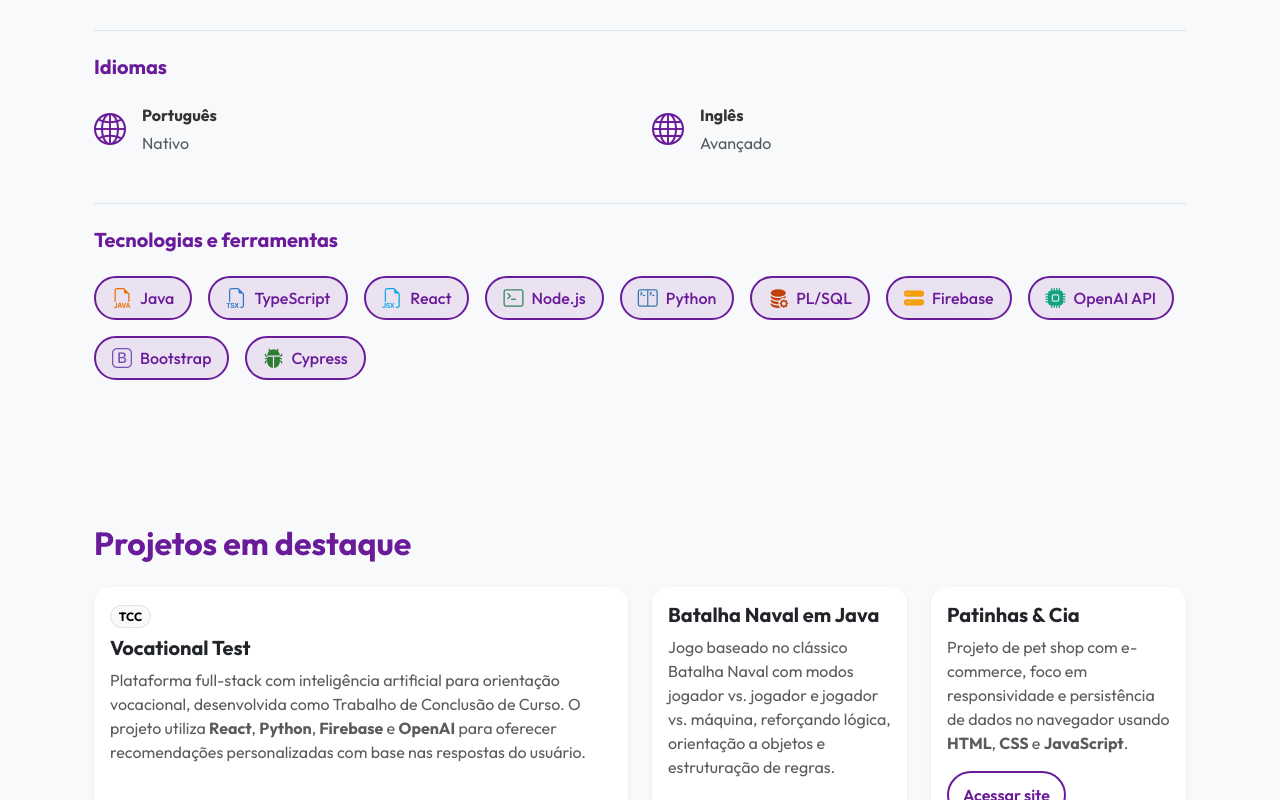
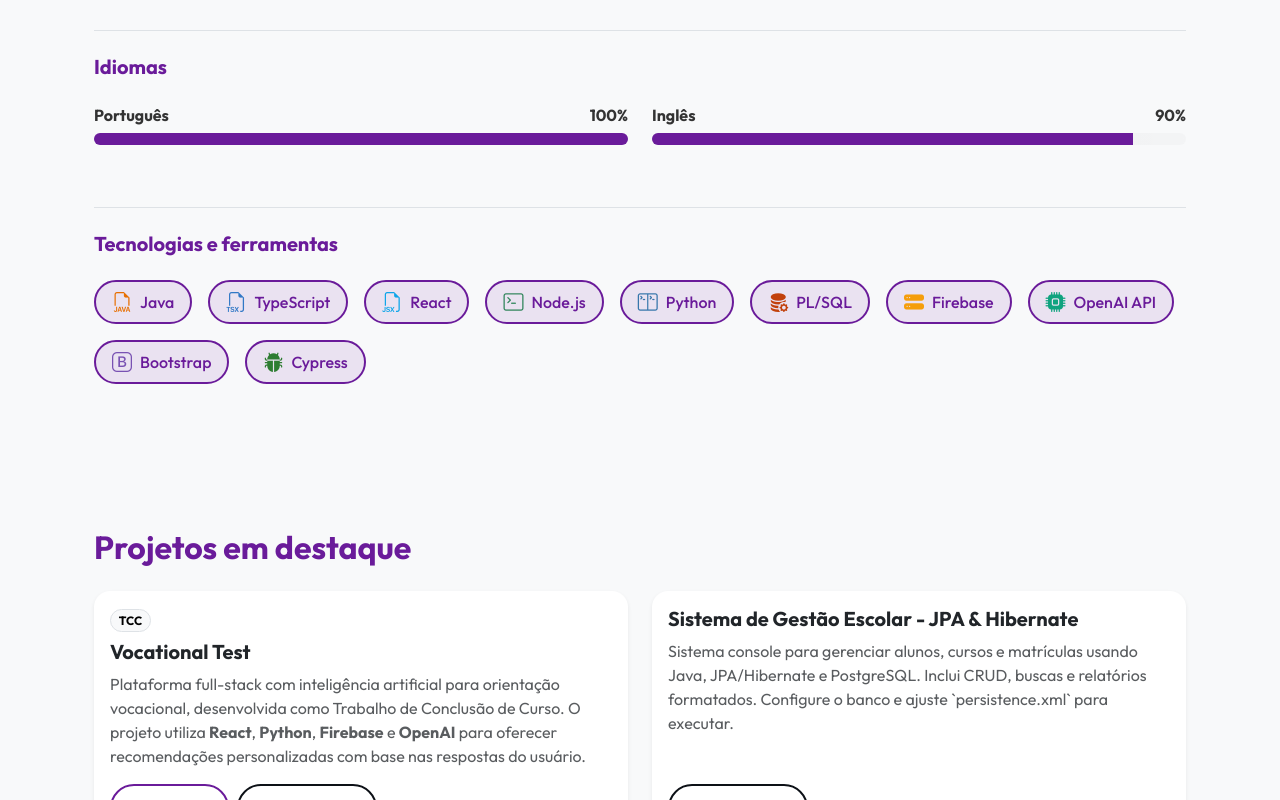
Before and after one commit to eduarda-guimaraes/portfolio-pessoal, a React (Vite) app: page / in a window 1280 px wide. Shown: the part 680-1480 px from the top of the page. Built offline with nearby package versions, Linux system fonts and the light colour scheme.

Commit message:
feat: add skill and style bars for language display

```diff
--- a/src/i18n.js
+++ b/src/i18n.js
@@ -31,71 +31,23 @@ const resources = {
       languages: {
         title: 'Idiomas',
         items: [
-          {
-            name: 'Português',
-            level: 'Nativo',
-            icon: 'globe2',
-          },
-          {
-            name: 'Inglês',
-            level: 'Avançado',
-            icon: 'globe',
-          },
+          { name: 'Português', level: 'Nativo', icon: 'globe2' },
+          { name: 'Inglês', level: 'Avançado', icon: 'globe' },
         ],
       },
       technologies: {
         title: 'Tecnologias e ferramentas',
         items: [
-          {
-            name: 'Java',
-            icon: 'filetype-java',
-            color: '#e76f00',
-          },
-          {
-            name: 'TypeScript',
-            icon: 'filetype-tsx',
-            color: '#3178c6',
-          },
-          {
-            name: 'React',
-            icon: 'filetype-jsx',
-            color: '#0ea5e9',
-          },
-          {
-            name: 'Node.js',
-            icon: 'terminal',
-            color: '#2f855a',
-          },
-          {
-            name: 'Python',
-            icon: 'terminal-split',
-            color: '#3776ab',
-          },
-          {
-            name: 'PL/SQL',
-            icon: 'database-fill-gear',
-            color: '#c2410c',
-          },
-          {
-            name: 'Firebase',
-            icon: 'hdd-stack-fill',
-            color: '#f59e0b',
-          },
-          {
-            name: 'OpenAI API',
-            icon: 'cpu-fill',
-            color: '#10a37f',
-          },
-          {
-            name: 'Bootstrap',
-            icon: 'bootstrap',
-            color: '#7952b3',
-          },
-          {
-            name: 'Cypress',
-            icon: 'bug-fill',
-            color: '#2e7d32',
-          },
+          { name: 'Java', icon: 'filetype-java', color: '#e76f00' },
+          { name: 'TypeScript', icon: 'filetype-tsx', color: '#3178c6' },
+          { name: 'React', icon: 'filetype-jsx', color: '#0ea5e9' },
+          { name: 'Node.js', icon: 'terminal', color: '#2f855a' },
+          { name: 'Python', icon: 'terminal-split', color: '#3776ab' },
+          { name: 'PL/SQL', icon: 'database-fill-gear', color: '#c2410c' },
+          { name: 'Firebase', icon: 'hdd-stack-fill', color: '#f59e0b' },
+          { name: 'OpenAI API', icon: 'cpu-fill', color: '#10a37f' },
+          { name: 'Bootstrap', icon: 'bootstrap', color: '#7952b3' },
+          { name: 'Cypress', icon: 'bug-fill', color: '#2e7d32' },
         ],
       },
       projects: {
@@ -105,48 +57,17 @@ const resources = {
             title: 'Vocational Test',
             badge: 'TCC',
             description:
-              'Plataforma full-stack com inteligência artificial para orientação vocacional, desenvolvida como Trabalho de Conclusão de Curso. O projeto utiliza <strong>React</strong>, <strong>Python</strong>,<strong> Firebase</strong> e <strong>OpenAI</strong> para oferecer recomendações personalizadas com base nas respostas do usuário.',
+              'Plataforma full-stack com inteligência artificial para orientação vocacional, desenvolvida como Trabalho de Conclusão de Curso. O projeto utiliza <strong>React</strong>, <strong>Python</strong>, <strong>Firebase</strong> e <strong>OpenAI</strong> para oferecer recomendações personalizadas com base nas respostas do usuário.',
             links: [
-              {
-                label: 'Acessar site',
-                href: 'https://www.vocationaltest.com.br',
-                variant: 'purple',
-              },
-              {
-                label: 'Ver repositório',
-                href: 'https://github.com/eduarda-guimaraes/Vocational-Test',
-                variant: 'github',
-              },
+              { label: 'Acessar site', href: 'https://www.vocationaltest.com.br', variant: 'purple' },
+              { label: 'Ver repositório', href: 'https://github.com/eduarda-guimaraes/Vocational-Test', variant: 'github' },
             ],
           },
           {
-            title: 'Batalha Naval em Java',
+            title: 'Sistema de Gestão Escolar - JPA & Hibernate',
             description:
-              'Jogo baseado no clássico Batalha Naval com modos jogador vs. jogador e jogador vs. máquina, reforçando lógica, orientação a objetos e estruturação de regras.',
-            links: [
-              {
-                label: 'Ver repositório',
-                href: 'https://github.com/eduarda-guimaraes/Batalha-Naval',
-                variant: 'github',
-              },
-            ],
-          },
-          {
-            title: 'Patinhas & Cia',
-            description:
-              'Projeto de pet shop com e-commerce, foco em responsividade e persistência de dados no navegador usando <strong>HTML</strong>, <strong>CSS</strong> e <strong>JavaScript</strong>.',
-            links: [
-              {
-                label: 'Acessar site',
-                href: 'https://eduarda-guimaraes.github.io/Teach3035-PetShop/',
-                variant: 'purple',
-              },
-              {
-                label: 'Ver repositório',
-                href: 'https://github.com/eduarda-guimaraes/Teach3035-PetShop',
-                variant: 'github',
-              },
-            ],
+              'Sistema console para gerenciar alunos, cursos e matrículas usando Java, JPA/Hibernate e PostgreSQL. Inclui CRUD, buscas e relatórios formatados. Configure o banco e ajuste `persistence.xml` para executar.',
+            links: [{ label: 'Ver repositório', href: '#', variant: 'github' }],
           },
         ],
       },
@@ -192,24 +113,9 @@ const resources = {
       contact: {
         title: 'Contato',
         items: [
-          {
-            icon: 'envelope-fill',
-            label: 'aeduardaguimaraes@gmail.com',
-            href: 'mailto:aeduardaguimaraes@gmail.com',
-            color: '#b39ddb',
-          },
-          {
-            icon: 'linkedin',
-            label: 'linkedin.com/in/eduardaguimaraess/',
-            href: 'https://www.linkedin.com/in/eduardaguimaraess/',
-            color: '#0a66c2',
-          },
-          {
-            icon: 'github',
-            label: 'github.com/eduarda-guimaraes',
-            href: 'https://github.com/eduarda-guimaraes',
-            color: '#333',
-          },
+          { icon: 'envelope-fill', label: 'aeduardaguimaraes@gmail.com', href: 'mailto:aeduardaguimaraes@gmail.com', color: '#b39ddb' },
+          { icon: 'linkedin', label: 'linkedin.com/in/eduardaguimaraess/', href: 'https://www.linkedin.com/in/eduardaguimaraess/', color: '#0a66c2' },
+          { icon: 'github', label: 'github.com/eduarda-guimaraes', href: 'https://github.com/eduarda-guimaraes', color: '#333' },
         ],
       },
     },
@@ -243,71 +149,23 @@ const resources = {
       languages: {
         title: 'Languages',
         items: [
-          {
-            name: 'Portuguese',
-            level: 'Native',
-            icon: 'globe2',
-          },
-          {
-            name: 'English',
-            level: 'Advanced',
-            icon: 'globe',
-          },
+          { name: 'Portuguese', level: 'Native', icon: 'globe2' },
+          { name: 'English', level: 'Advanced', icon: 'globe' },
         ],
       },
       technologies: {
         title: 'Technologies and tools',
         items: [
-          {
-            name: 'Java',
-            icon: 'filetype-java',
-            color: '#e76f00',
-          },
-          {
-            name: 'TypeScript',
-            icon: 'filetype-tsx',
-            color: '#3178c6',
-          },
-          {
-            name: 'React',
-            icon: 'filetype-jsx',
-            color: '#0ea5e9',
-          },
-          {
-            name: 'Node.js',
-            icon: 'terminal',
-            color: '#2f855a',
-          },
-          {
-            name: 'Python',
-            icon: 'terminal-split',
-            color: '#3776ab',
-          },
-          {
-            name: 'PL/SQL',
-            icon: 'database-fill-gear',
-            color: '#c2410c',
-          },
-          {
-            name: 'Firebase',
-            icon: 'hdd-stack-fill',
-            color: '#f59e0b',
-          },
-          {
-            name: 'OpenAI API',
-            icon: 'cpu-fill',
-            color: '#10a37f',
-          },
-          {
-            name: 'Bootstrap',
-            icon: 'bootstrap',
-            color: '#7952b3',
-          },
-          {
-            name: 'Cypress',
-            icon: 'bug-fill',
-            color: '#2e7d32',
-          },
+          { name: 'Java', icon: 'filetype-java', color: '#e76f00' },
+          { name: 'TypeScript', icon: 'filetype-tsx', color: '#3178c6' },
+          { name: 'React', icon: 'filetype-jsx', color: '#0ea5e9' },
+          { name: 'Node.js', icon: 'terminal', color: '#2f855a' },
+          { name: 'Python', icon: 'terminal-split', color: '#3776ab' },
+          { name: 'PL/SQL', icon: 'database-fill-gear', color: '#c2410c' },
+          { name: 'Firebase', icon: 'hdd-stack-fill', color: '#f59e0b' },
+          { name: 'OpenAI API', icon: 'cpu-fill', color: '#10a37f' },
+          { name: 'Bootstrap', icon: 'bootstrap', color: '#7952b3' },
+          { name: 'Cypress', icon: 'bug-fill', color: '#2e7d32' },
         ],
       },
       projects: {
@@ -317,48 +175,17 @@ const resources = {
             title: 'Vocational Test',
             badge: 'Capstone Project',
             description:
-              'An AI-powered full-stack platform for vocational guidance, developed as my capstone project. It uses <strong>React</strong>, <strong>Python</strong>, <strong>Firebase</strong>, and<strong> OpenAI</strong> to deliver personalized career recommendations based on user responses.',
+              'An AI-powered full-stack platform for vocational guidance, developed as my capstone project. It uses <strong>React</strong>, <strong>Python</strong>, <strong>Firebase</strong>, and <strong>OpenAI</strong> to deliver personalized career recommendations based on user responses.',
             links: [
-              {
-                label: 'View site',
-                href: 'https://www.vocationaltest.com.br',
-                variant: 'purple',
-              },
-              {
-                label: 'View repository',
-                href: 'https://github.com/eduarda-guimaraes/Vocational-Test',
-                variant: 'github',
-              },
+              { label: 'View site', href: 'https://www.vocationaltest.com.br', variant: 'purple' },
+              { label: 'View repository', href: 'https://github.com/eduarda-guimaraes/Vocational-Test', variant: 'github' },
             ],
           },
           {
-            title: 'Battleship in Java',
+            title: 'School Management System - JPA & Hibernate',
             description:
-              'A Java implementation of the classic Battleship game, reinforcing logic, object-oriented concepts, and gameplay rules.',
-            links: [
-              {
-                label: 'View repository',
-                href: 'https://github.com/eduarda-guimaraes/Batalha-Naval',
-                variant: 'github',
-              },
-            ],
-          },
-          {
-            title: 'Patinhas & Cia',
-            description:
-              'A pet shop and e-commerce project focused on responsive UI and browser-based persistence using<strong> HTML</strong>, <strong>CSS</strong>, and <strong>JavaScript</strong>.',
-            links: [
-              {
-                label: 'View site',
-                href: 'https://eduarda-guimaraes.github.io/Teach3035-PetShop/',
-                variant: 'purple',
-              },
-              {
-                label: 'View repository',
-                href: 'https://github.com/eduarda-guimaraes/Teach3035-PetShop',
-                variant: 'github',
-              },
-            ],
+              'Console system to manage students, courses and enrollments using Java, JPA/Hibernate and PostgreSQL. Includes CRUD, search and formatted reports. Configure your DB and update `persistence.xml` to run.',
+            links: [{ label: 'View repository', href: '#', variant: 'github' }],
           },
         ],
       },
@@ -385,43 +212,16 @@ const resources = {
           },
         ],
         education: [
-          {
-            title: 'Escola Técnica Estadual Monteiro Lobato',
-            subtitle: 'Technical High School, IT',
-            period: 'Feb 2023 - Aug 2026',
-            description:
-              'I built a solid foundation in software development and systems analysis while actively contributing to projects and group work that strengthened my communication and teamwork skills.',
-          },
-          {
-            title: 'Right Way Idiomas',
-            subtitle: 'English',
-            period: 'Feb 2018 - Dec 2021',
-            description:
-              'I developed strong reading, writing, listening, and speaking skills in English, which now helps me work comfortably with technical documentation and professional environments.',
-          },
+          { title: 'Escola Técnica Estadual Monteiro Lobato', subtitle: 'Technical High School, IT', period: 'Feb 2023 - Aug 2026', description: 'I built a solid foundation in software development and systems analysis while actively contributing to projects and group work that strengthened my communication and teamwork skills.' },
+          { title: 'Right Way Idiomas', subtitle: 'English', period: 'Feb 2018 - Dec 2021', description: 'I developed strong reading, writing, listening, and speaking skills in English, which now helps me work comfortably with technical documentation and professional environments.' },
         ],
       },
       contact: {
         title: 'Contact',
         items: [
-          {
-            icon: 'envelope-fill',
-            label: 'aeduardaguimaraes@gmail.com',
-            href: 'mailto:aeduardaguimaraes@gmail.com',
-            color: '#b39ddb',
-          },
-          {
-            icon: 'linkedin',
-            label: 'linkedin.com/in/eduardaguimaraess/',
-            href: 'https://www.linkedin.com/in/eduardaguimaraess/',
-            color: '#0a66c2',
-          },
-          {
-            icon: 'github',
-            label: 'github.com/eduarda-guimaraes',
-            href: 'https://github.com/eduarda-guimaraes',
-            color: '#333',
-          },
+          { icon: 'envelope-fill', label: 'aeduardaguimaraes@gmail.com', href: 'mailto:aeduardaguimaraes@gmail.com', color: '#b39ddb' },
+          { icon: 'linkedin', label: 'linkedin.com/in/eduardaguimaraess/', href: 'https://www.linkedin.com/in/eduardaguimaraess/', color: '#0a66c2' },
+          { icon: 'github', label: 'github.com/eduarda-guimaraes', href: 'https://github.com/eduarda-guimaraes', color: '#333' },
         ],
       },
     },
--- a/src/pages/Home.jsx
+++ b/src/pages/Home.jsx
@@ -16,6 +16,7 @@ function Home() {
   const chips = t('hero.chips', { returnObjects: true });
 
   const resumeFile = i18n.language === 'pt' ? cv : vr;
+
 
   return (
     <>
@@ -87,17 +88,22 @@ function Home() {
             {t('languages.title')}
           </h5>
           <div className="row gy-3">
-            {languages.map((item) => (
-              <div key={item.name} className="col-12 col-sm-6">
-                <div className="d-flex align-items-center gap-3">
-                  <i className={`bi bi-${item.icon}`} style={{ fontSize: '2rem', color: '#6a1b9a' }}></i>
-                  <div>
-                    <p className="fw-bold mb-1">{item.name}</p>
-                    <p className="text-muted mb-0">{item.level}</p>
+            {languages.map((item) => {
+              const pct = /portugu/i.test(item.name) ? 100 : 90;
+              return (
+                <div key={item.name} className="col-12 col-sm-6">
+                  <div className="skill">
+                    <div className="label">
+                      <span>{item.name}</span>
+                      <span>{pct}%</span>
+                    </div>
+                    <div className="skill-bar">
+                      <span style={{ width: `${pct}%` }}></span>
+                    </div>
                   </div>
                 </div>
-              </div>
-            ))}
+              );
+            })}
           </div>
         </div>
 
@@ -117,8 +123,10 @@ function Home() {
               </div>
             ))}
           </div>
+          {/* Top languages image removed per user request */}
         </div>
       </section>
+      {/* Contribution snake removed per user request */}
 
       <section
         id="projects"
@@ -131,10 +139,7 @@ function Home() {
 
         <div className="row">
           {projects.map((project, index) => (
-            <div
-              key={project.title}
-              className={index === 0 ? 'col-12 col-lg-6 mb-4' : 'col-12 col-md-6 col-lg-3 mb-4'}
-            >
+            <div key={project.title} className="col-12 col-md-6 col-lg-6 mb-4">
               <div className="card h-100 shadow-sm border-0" style={{ borderRadius: '1rem' }}>
                 <div className="card-body d-flex flex-column">
                   {project.badge ? (
--- a/src/styles/global.css
+++ b/src/styles/global.css
@@ -294,3 +294,34 @@ footer {
   font-size: 0.85rem;
   font-weight: 600;
 }
+
+/* Skill / language bars (como no currículo) */
+.skill {
+  margin-bottom: 0.9rem;
+}
+.skill .label {
+  display: flex;
+  justify-content: space-between;
+  align-items: center;
+  margin-bottom: 0.35rem;
+  font-weight: 700;
+  color: var(--text);
+}
+.skill-bar {
+  background: linear-gradient(90deg, rgba(0,0,0,0.06), rgba(0,0,0,0.02));
+  border-radius: 999px;
+  height: 12px;
+  overflow: hidden;
+}
+.skill-bar > span {
+  display: block;
+  height: 100%;
+  background: var(--accent);
+  width: var(--percent, 50%);
+  transition: width 600ms ease;
+}
+
+.contrib-grid {
+  max-width: 720px;
+  margin-left: 0;
+}
```
